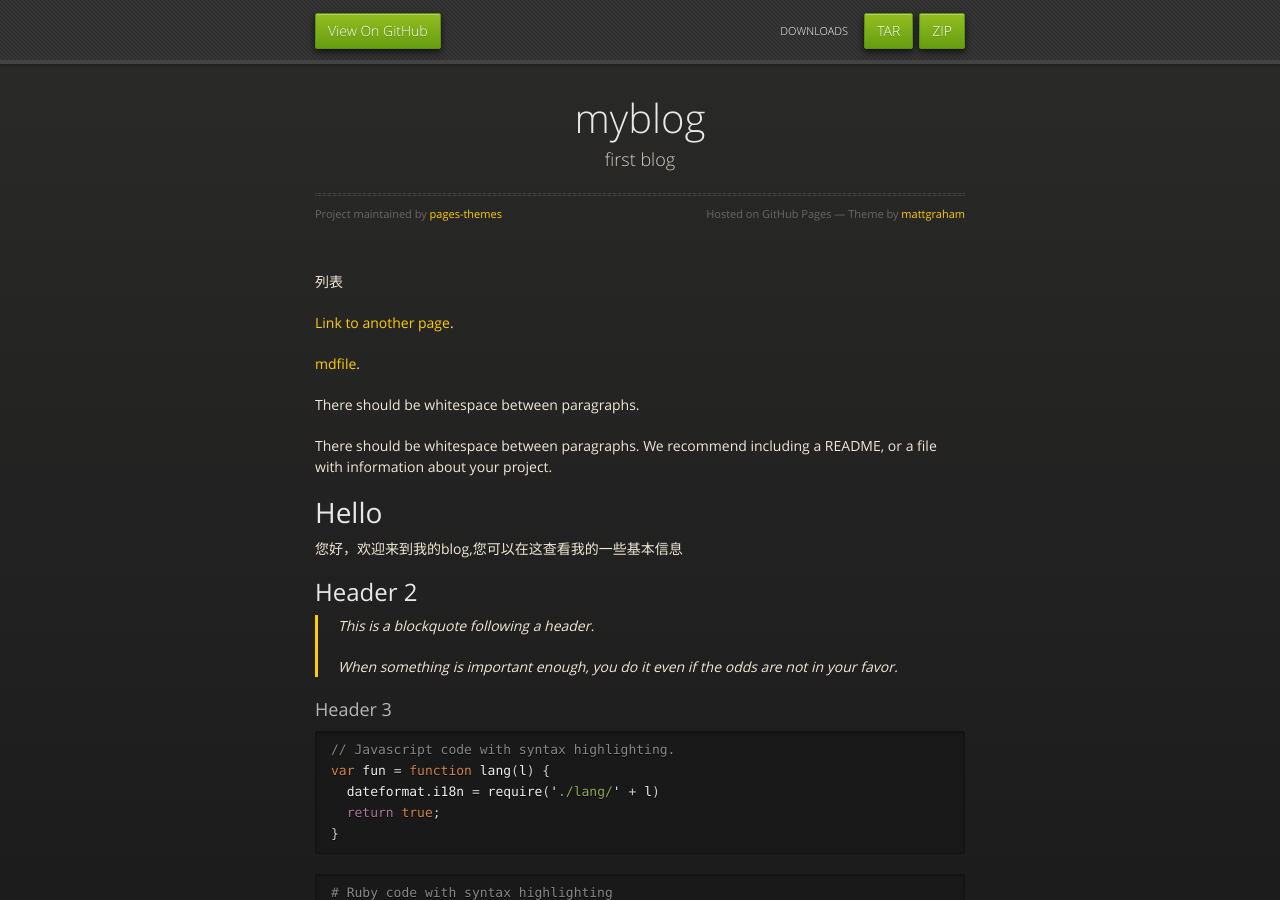
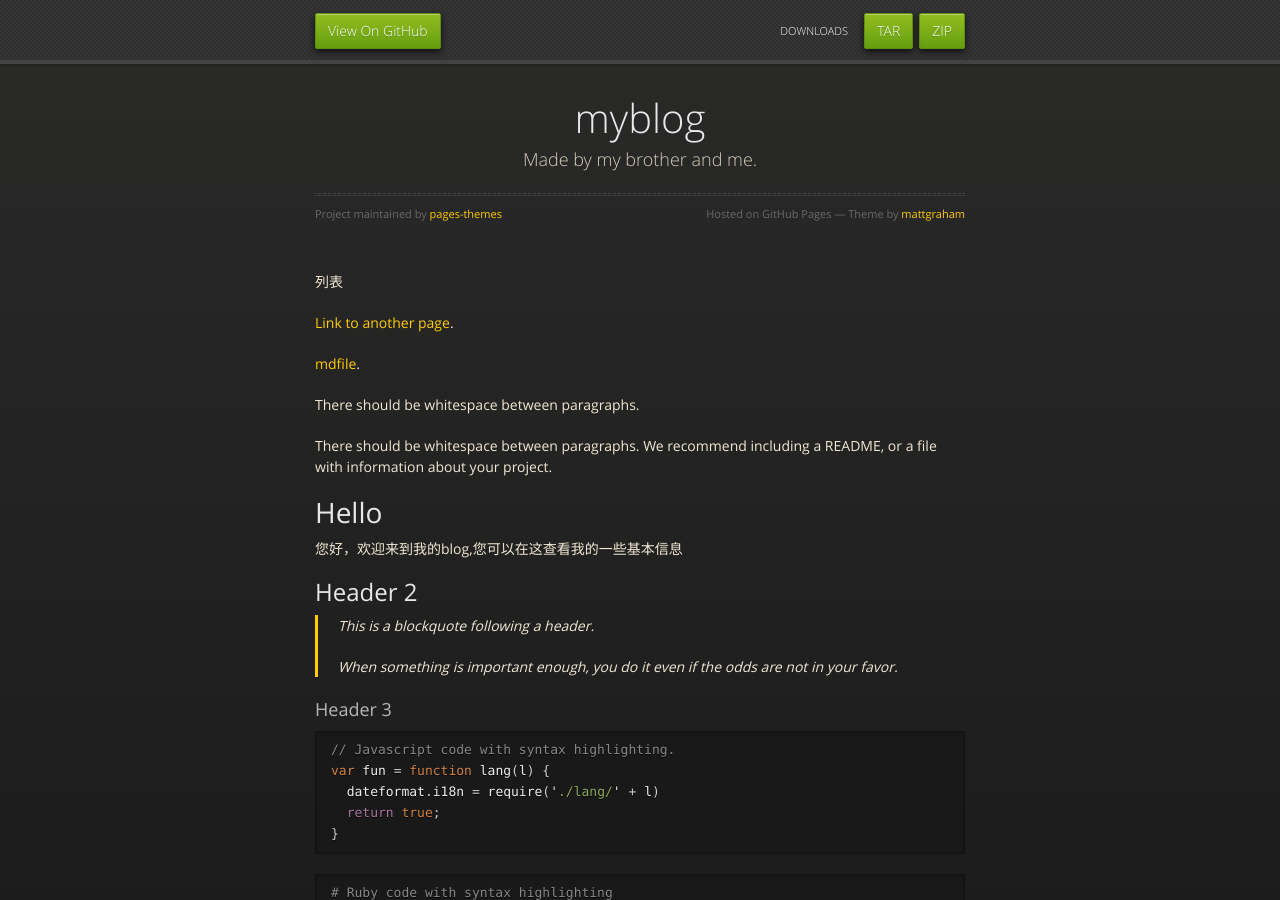
Before and after one commit to pages-themes/midnight, a Jekyll site: the page built from index.md, in a window 1280 px wide and 900 px high. Built offline with Jekyll 4.4.1, drawn with Linux system fonts in a browser that asks for light colours.

Commit message:
Update _config.yml

```diff
--- a/_config.yml
+++ b/_config.yml
@@ -1,5 +1,5 @@
 title: myblog
-description: first blog
+description: Made by my brother and me.
 show_downloads: true
 google_analytics:
 theme: jekyll-theme-midnight
```
